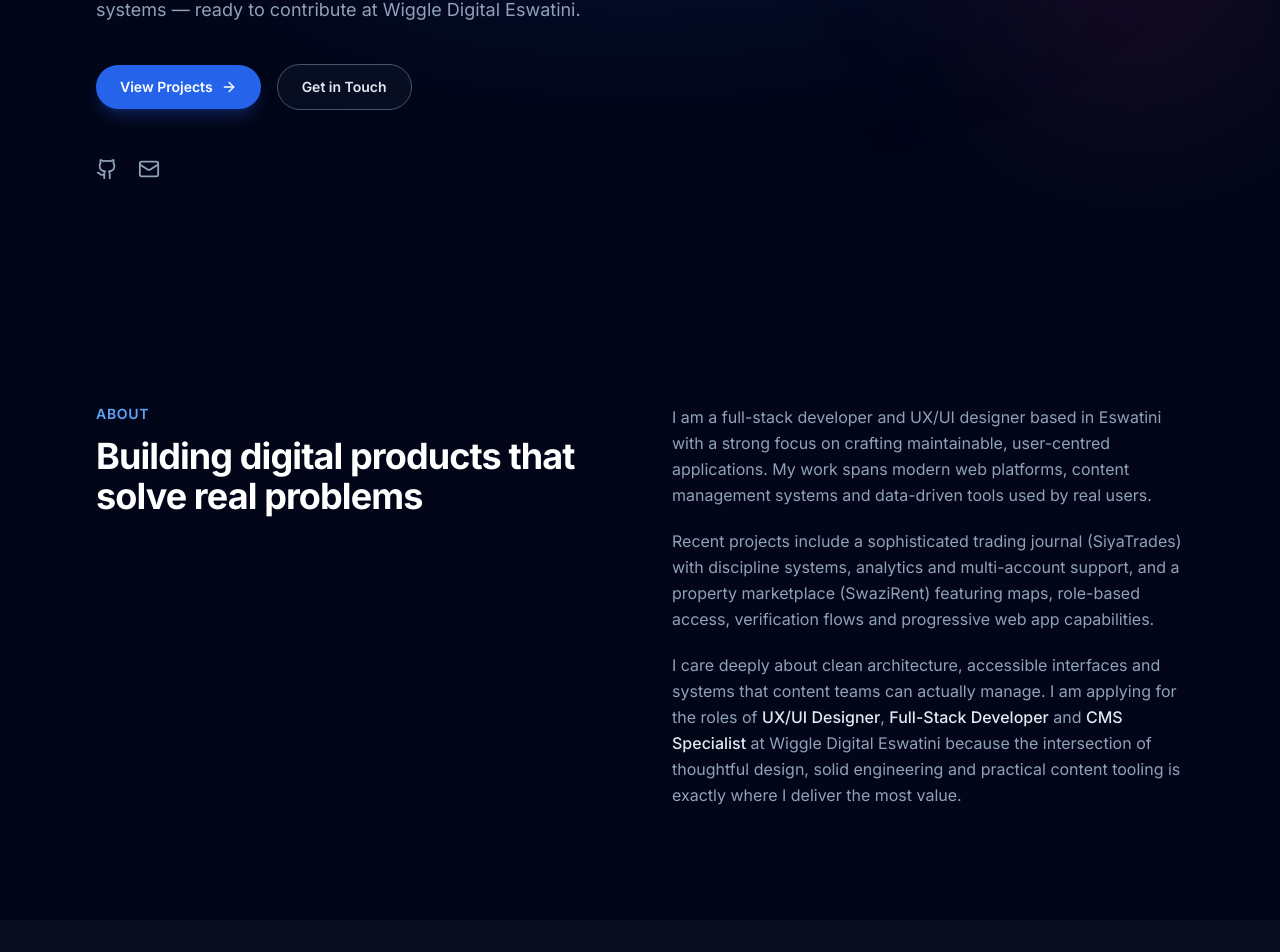
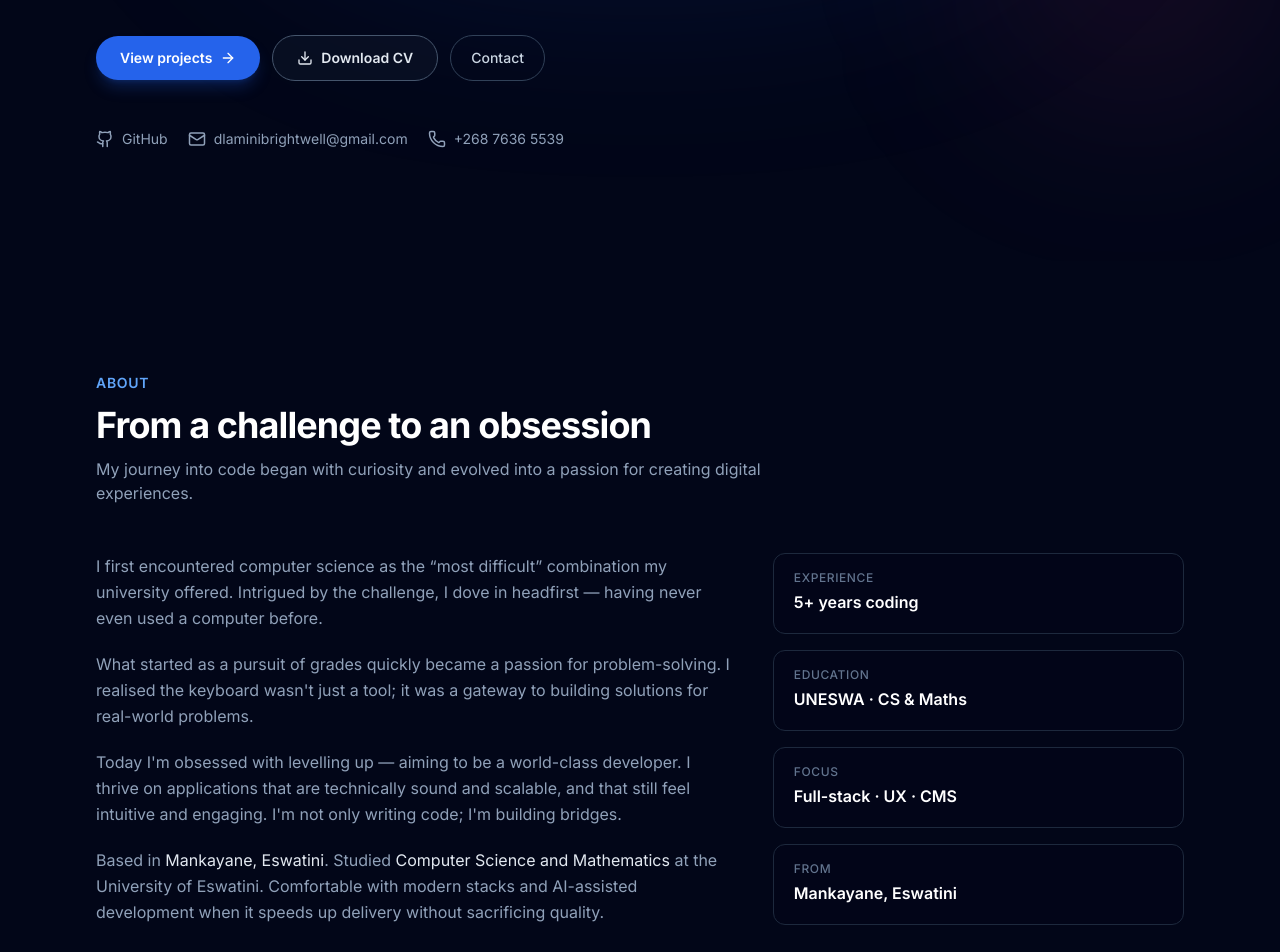
Before and after one commit to Brightwell-Dlamini/brightwell-portfolio, a Next.js app: page / in a window 1280 px wide. Shown: the part 413-1365 px from the top of the page. Built offline with nearby package versions, Linux system fonts and the light colour scheme.

Commit message:
feat: personal story, real experience, contact, CV download — generic portfolio (not company-specific)

```diff
--- a/next.config.ts
+++ b/next.config.ts
@@ -1,17 +1,17 @@
 import type { NextConfig } from "next";
 
 const nextConfig: NextConfig = {
+  poweredByHeader: false,
+  compress: true,
   images: {
+    formats: ["image/avif", "image/webp"],
     remotePatterns: [
-      {
-        protocol: "https",
-        hostname: "avatars.githubusercontent.com",
-      },
-      {
-        protocol: "https",
-        hostname: "raw.githubusercontent.com",
-      },
+      { protocol: "https", hostname: "avatars.githubusercontent.com" },
+      { protocol: "https", hostname: "raw.githubusercontent.com" },
     ],
+  },
+  experimental: {
+    optimizePackageImports: ["lucide-react"],
   },
 };
 
--- a/src/app/layout.tsx
+++ b/src/app/layout.tsx
@@ -1,7 +1,6 @@
 import type { Metadata } from "next";
 import { Inter } from "next/font/google";
 import "./globals.css";
-import { ThemeProvider } from "@/components/ThemeProvider";
 
 const inter = Inter({
   subsets: ["latin"],
@@ -10,9 +9,9 @@ const inter = Inter({
 });
 
 export const metadata: Metadata = {
-  title: "Brightwell Dlamini | Full-Stack Developer · UX/UI Designer · CMS Specialist",
+  title: "Brightwell Dlamini | Full-Stack Developer · UX/UI · CMS",
   description:
-    "Professional portfolio of Brightwell Dlamini — Full-Stack Developer, UX/UI Designer and CMS Specialist based in Eswatini. Building modern digital products with Next.js, TypeScript and thoughtful design.",
+    "Brightwell Dlamini — full-stack developer, UX/UI designer and CMS specialist from Mankayane, Eswatini. 5+ years building production web apps with Next.js, TypeScript and thoughtful design.",
   keywords: [
     "Full-Stack Developer",
     "UX/UI Designer",
@@ -20,13 +19,13 @@ export const metadata: Metadata = {
     "Eswatini",
     "Next.js",
     "TypeScript",
-
+    "Brightwell Dlamini",
   ],
   authors: [{ name: "Brightwell Dlamini" }],
   openGraph: {
     title: "Brightwell Dlamini | Full-Stack · UX/UI · CMS",
     description:
-      "Portfolio showcasing production-ready full-stack applications, thoughtful UX and CMS expertise.",
+      "Portfolio of a full-stack developer from Eswatini — production apps, CMS systems and clean UX.",
     type: "website",
     locale: "en_SZ",
   },
@@ -34,15 +33,11 @@ export const metadata: Metadata = {
 
 export default function RootLayout({
   children,
-}: Readonly<{
-  children: React.ReactNode;
-}>) {
+}: Readonly<{ children: React.ReactNode }>) {
   return (
-    <html lang="en" suppressHydrationWarning>
+    <html lang="en">
       <body className={`${inter.variable} font-sans bg-slate-950 text-slate-100 antialiased`}>
-        <ThemeProvider attribute="class" defaultTheme="dark" enableSystem={false}>
-          {children}
-        </ThemeProvider>
+        {children}
       </body>
     </html>
   );
--- a/src/app/page.tsx
+++ b/src/app/page.tsx
@@ -1,9 +1,9 @@
 import { Navbar } from "@/components/Navbar";
 import { Hero } from "@/components/Hero";
 import { About } from "@/components/About";
+import { Experience } from "@/components/Experience";
 import { Skills } from "@/components/Skills";
 import { Projects } from "@/components/Projects";
-import { Experience } from "@/components/Experience";
 import { Contact } from "@/components/Contact";
 import { Footer } from "@/components/Footer";
 
@@ -13,9 +13,9 @@ export default function Home() {
       <Navbar />
       <Hero />
       <About />
+      <Experience />
       <Skills />
       <Projects />
-      <Experience />
       <Contact />
       <Footer />
     </main>
--- a/src/components/About.tsx
+++ b/src/components/About.tsx
@@ -2,37 +2,61 @@ export function About() {
   return (
     <section id="about" className="py-20 sm:py-28">
       <div className="mx-auto max-w-6xl px-4 sm:px-6 lg:px-8">
-        <div className="grid gap-12 lg:grid-cols-2 lg:gap-16 items-start">
-          <div>
+        <div className="max-w-2xl">
           <h2 className="text-sm font-semibold uppercase tracking-wider text-brand-400">
             About
           </h2>
           <p className="mt-3 text-3xl font-bold tracking-tight text-white sm:text-4xl">
-              Building digital products that solve real problems
+            From a challenge to an obsession
+          </p>
+          <p className="mt-3 text-slate-400">
+            My journey into code began with curiosity and evolved into a passion for creating
+            digital experiences.
           </p>
         </div>
 
-          <div className="space-y-5 text-slate-400 leading-relaxed">
+        <div className="mt-12 grid gap-10 lg:grid-cols-5">
+          <div className="lg:col-span-3 space-y-5 text-slate-400 leading-relaxed">
             <p>
-              I am a full-stack developer and UX/UI designer based in Eswatini with a strong focus
-              on crafting maintainable, user-centred applications. My work spans modern web
-              platforms, content management systems and data-driven tools used by real users.
+              I first encountered computer science as the “most difficult” combination my
+              university offered. Intrigued by the challenge, I dove in headfirst — having never
+              even used a computer before.
             </p>
             <p>
-              Recent projects include a sophisticated trading journal (SiyaTrades) with discipline
-              systems, analytics and multi-account support, and a property marketplace (SwaziRent)
-              featuring maps, role-based access, verification flows and progressive web app
-              capabilities.
+              What started as a pursuit of grades quickly became a passion for problem-solving. I
+              realised the keyboard wasn&apos;t just a tool; it was a gateway to building solutions
+              for real-world problems.
             </p>
             <p>
-              I care deeply about clean architecture, accessible interfaces and systems that
-              content teams can actually manage. I am applying for the roles of{" "}
-              <span className="text-slate-200 font-medium">UX/UI Designer</span>,{" "}
-              <span className="text-slate-200 font-medium">Full-Stack Developer</span> and{" "}
-              <span className="text-slate-200 font-medium">CMS Specialist</span> at Wiggle Digital
-              Eswatini because the intersection of thoughtful design, solid engineering and
-              practical content tooling is exactly where I deliver the most value.
+              Today I&apos;m obsessed with levelling up — aiming to be a world-class developer. I
+              thrive on applications that are technically sound and scalable, and that still feel
+              intuitive and engaging. I&apos;m not only writing code; I&apos;m building bridges.
             </p>
+            <p>
+              Based in <span className="text-slate-200">Mankayane, Eswatini</span>. Studied{" "}
+              <span className="text-slate-200">Computer Science and Mathematics</span> at the{" "}
+              University of Eswatini. Comfortable with modern stacks and AI-assisted development
+              when it speeds up delivery without sacrificing quality.
+            </p>
+          </div>
+
+          <div className="lg:col-span-2 grid gap-4 sm:grid-cols-2 lg:grid-cols-1">
+            {[
+              { label: "Experience", value: "5+ years coding" },
+              { label: "Education", value: "UNESWA · CS & Maths" },
+              { label: "Focus", value: "Full-stack · UX · CMS" },
+              { label: "From", value: "Mankayane, Eswatini" },
+            ].map((item) => (
+              <div
+                key={item.label}
+                className="rounded-xl border border-slate-800 bg-slate-950/60 px-5 py-4"
+              >
+                <p className="text-xs font-medium uppercase tracking-wider text-slate-500">
+                  {item.label}
+                </p>
+                <p className="mt-1 text-base font-semibold text-white">{item.value}</p>
+              </div>
+            ))}
           </div>
         </div>
       </div>
--- a/src/components/Hero.tsx
+++ b/src/components/Hero.tsx
@@ -1,6 +1,4 @@
-"use client";
-
-import { ArrowRight, Github, Mail } from "lucide-react";
+import { ArrowRight, Download, Github, Mail, Phone } from "lucide-react";
 
 export function Hero() {
   return (
@@ -14,7 +12,7 @@ export function Hero() {
         <div className="max-w-3xl">
           <p className="mb-4 inline-flex items-center gap-2 rounded-full border border-slate-700/80 bg-slate-900/60 px-3 py-1 text-xs font-medium text-brand-300">
             <span className="h-1.5 w-1.5 rounded-full bg-emerald-400 animate-pulse" />
-            Available for opportunities · Eswatini
+            Open to opportunities · Mankayane, Eswatini
           </p>
 
           <h1 className="text-4xl font-bold tracking-tight text-white sm:text-5xl lg:text-6xl">
@@ -26,44 +24,57 @@ export function Hero() {
           </p>
 
           <p className="mt-6 max-w-2xl text-base leading-relaxed text-slate-400 sm:text-lg">
-            I design and build production-grade web applications that combine clean architecture,
-            thoughtful user experience and maintainable content systems. Currently focused on
-            Next.js, TypeScript, Supabase and modern design systems — ready to contribute at
-            Wiggle Digital Eswatini.
+            5+ years writing software — from a first encounter with a computer at university to
+            shipping production apps used by real people. I build systems that are technically
+            sound, scalable, and genuinely pleasant to use.
           </p>
 
-          <div className="mt-10 flex flex-wrap items-center gap-4">
+          <div className="mt-10 flex flex-wrap items-center gap-3">
             <a
               href="#projects"
               className="inline-flex items-center gap-2 rounded-full bg-brand-600 px-6 py-3 text-sm font-semibold text-white shadow-lg shadow-brand-600/25 hover:bg-brand-500 transition-colors"
             >
-              View Projects
+              View projects
               <ArrowRight size={16} />
             </a>
             <a
-              href="#contact"
+              href="/resume"
               className="inline-flex items-center gap-2 rounded-full border border-slate-600 bg-slate-900/50 px-6 py-3 text-sm font-semibold text-slate-200 hover:border-slate-500 hover:bg-slate-800 transition-colors"
             >
-              Get in Touch
+              <Download size={16} />
+              Download CV
+            </a>
+            <a
+              href="#contact"
+              className="inline-flex items-center gap-2 rounded-full border border-slate-700 px-5 py-3 text-sm font-medium text-slate-300 hover:text-white hover:border-slate-500 transition-colors"
+            >
+              Contact
             </a>
           </div>
 
-          <div className="mt-12 flex items-center gap-5">
+          <div className="mt-12 flex flex-wrap items-center gap-5 text-sm text-slate-400">
             <a
               href="https://github.com/Brightwell-Dlamini"
               target="_blank"
               rel="noopener noreferrer"
-              className="text-slate-400 hover:text-white transition-colors"
-              aria-label="GitHub"
+              className="inline-flex items-center gap-2 hover:text-white transition-colors"
             >
-              <Github size={22} />
+              <Github size={18} />
+              GitHub
             </a>
             <a
-              href="mailto:admin@wiggledigital.co.sz"
-              className="text-slate-400 hover:text-white transition-colors"
-              aria-label="Email"
+              href="mailto:dlaminibrightwell@gmail.com"
+              className="inline-flex items-center gap-2 hover:text-white transition-colors"
             >
-              <Mail size={22} />
+              <Mail size={18} />
+              dlaminibrightwell@gmail.com
+            </a>
+            <a
+              href="tel:+26876365539"
+              className="inline-flex items-center gap-2 hover:text-white transition-colors"
+            >
+              <Phone size={18} />
+              +268 7636 5539
             </a>
           </div>
         </div>
```
Lines whose indentation alone changed are shown as unchanged.
